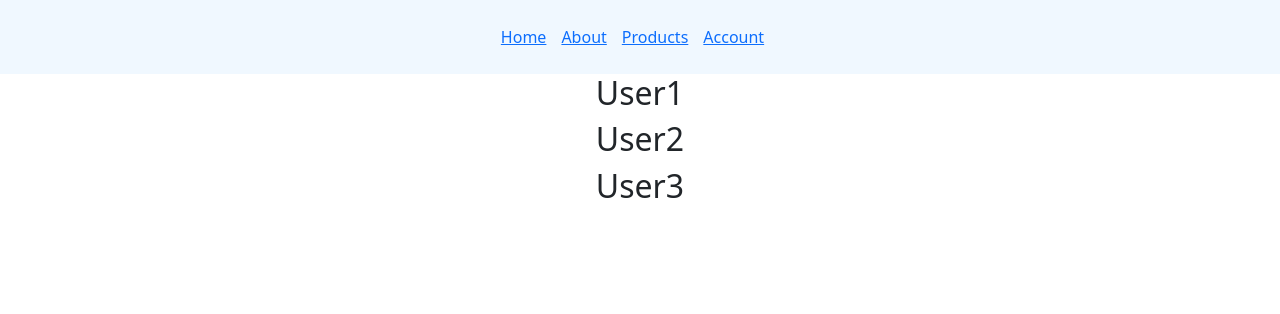
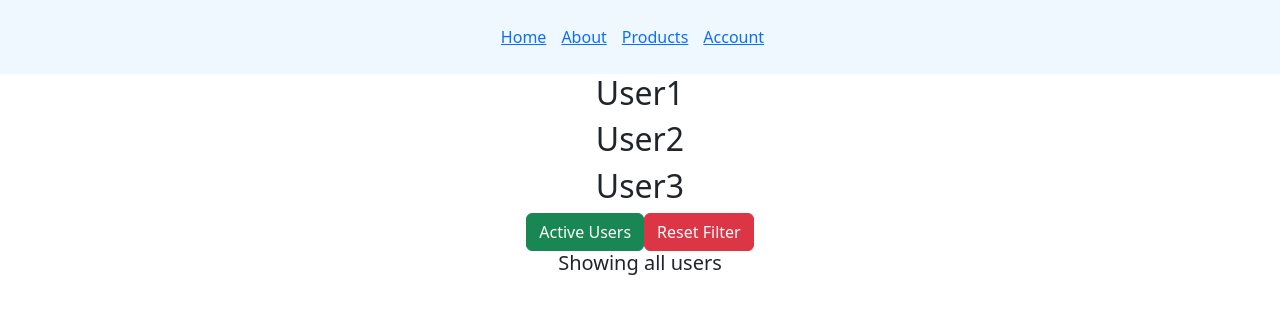
Before and after one commit to ZachyDev/Contact-Tacker, a React (Create React App) app in the folder app/: page /users in a window 1280 px wide. Shown: the top 314 px of the page. Built offline with nearby package versions, Linux system fonts and the light colour scheme.

Commit message:
:mag: set serach params

```diff
--- a/app/src/components/Users.js
+++ b/app/src/components/Users.js
@@ -1,11 +1,25 @@
 import React from 'react'
+import Button from 'react-bootstrap/Button';
+import { useSearchParams } from 'react-router-dom';
 
 function Users() {
+  const [searchParams, setSearchParams] = useSearchParams();
+  const showActiveUsers = searchParams.get('filter') === 'active';
+
   return (
     <div>
         <h2>User1</h2>
         <h2>User2</h2>
         <h2>User3</h2>
+        <div>
+          <Button variant='success' onClick={() => setSearchParams({ filter: 'active' })}>Active Users</Button>
+          <Button variant='danger' onClick={() => setSearchParams({})}>Reset Filter</Button>
+        </div>
+        {
+          showActiveUsers ? (<h5>Showing active users</h5>) : (
+            <h5>Showing all users</h5>
+          )
+        }
     </div>
   )
 }
```
